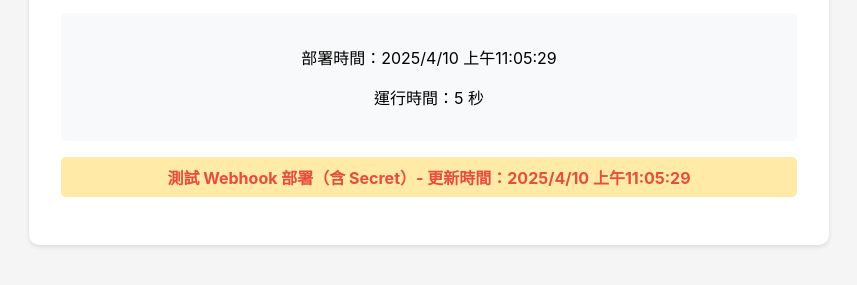
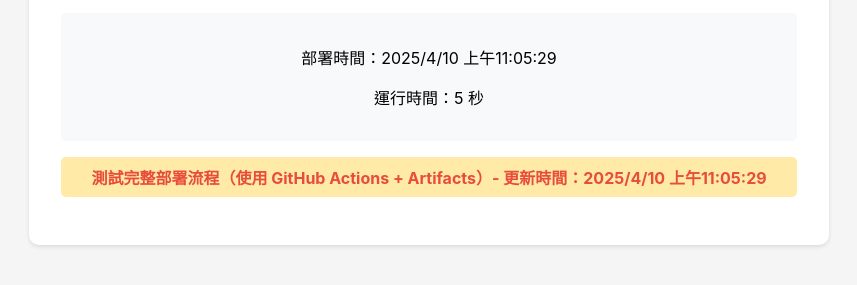
Before and after one commit to yenhunghuang/node-deploy-demo, a website: page public/index.html in a window 1280 px wide. Shown: the part 171-456 px from the top of the page, without its empty margins (211-1068 px from the left). Drawn offline with Linux system fonts and the light colour scheme.

Commit message:
更新測試訊息：測試完整部署流程

```diff
--- a/public/index.html
+++ b/public/index.html
@@ -55,9 +55,8 @@
                 <p>運行時間：<span id="uptime">0</span> 秒</p>
             </div>
             <p class="test-message">
-                測試 Webhook 部署（含 Secret）- 更新時間：<span
-                    id="updateTime"
-                ></span>
+                測試完整部署流程（使用 GitHub Actions + Artifacts）-
+                更新時間：<span id="updateTime"></span>
             </p>
         </div>
 
```
